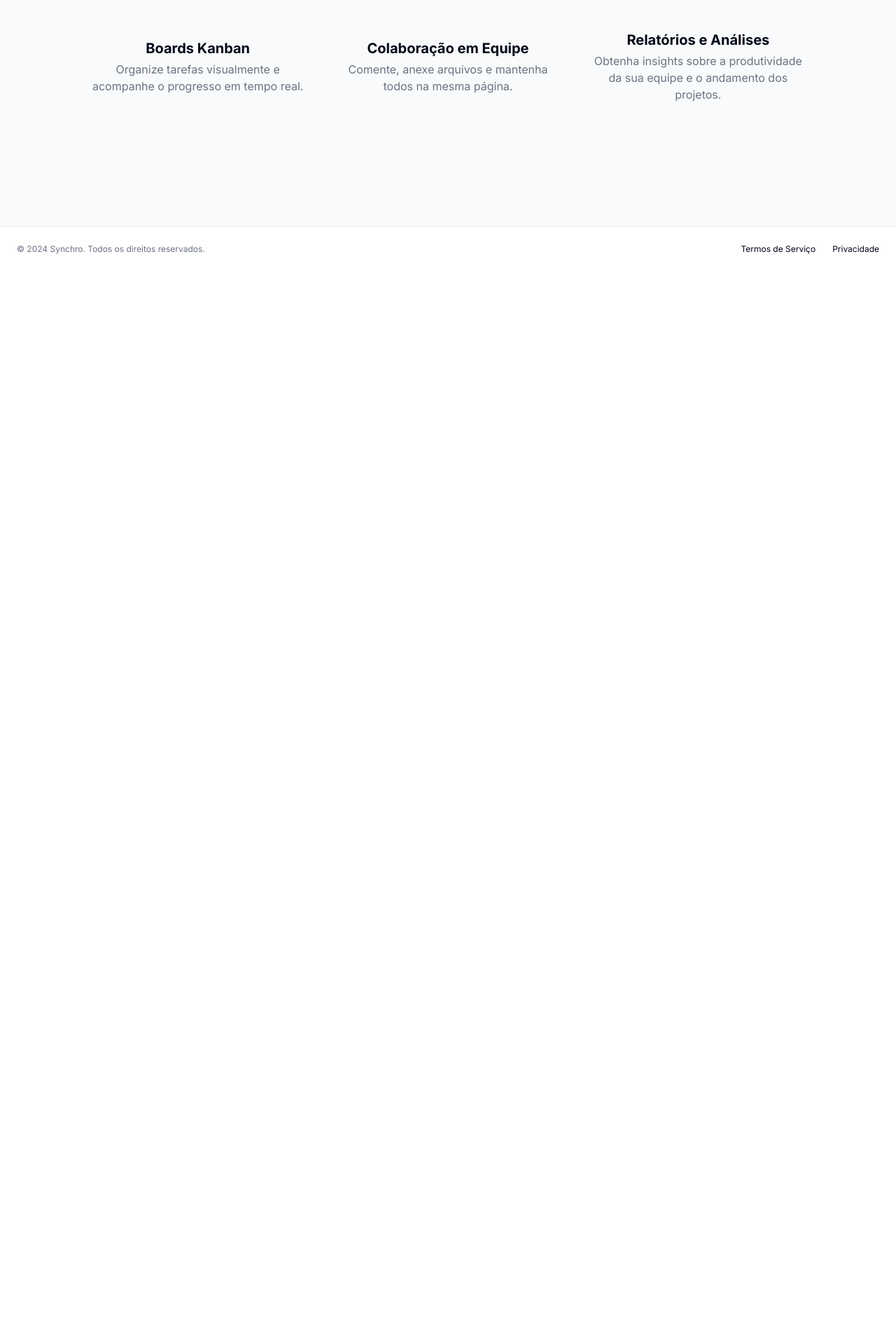
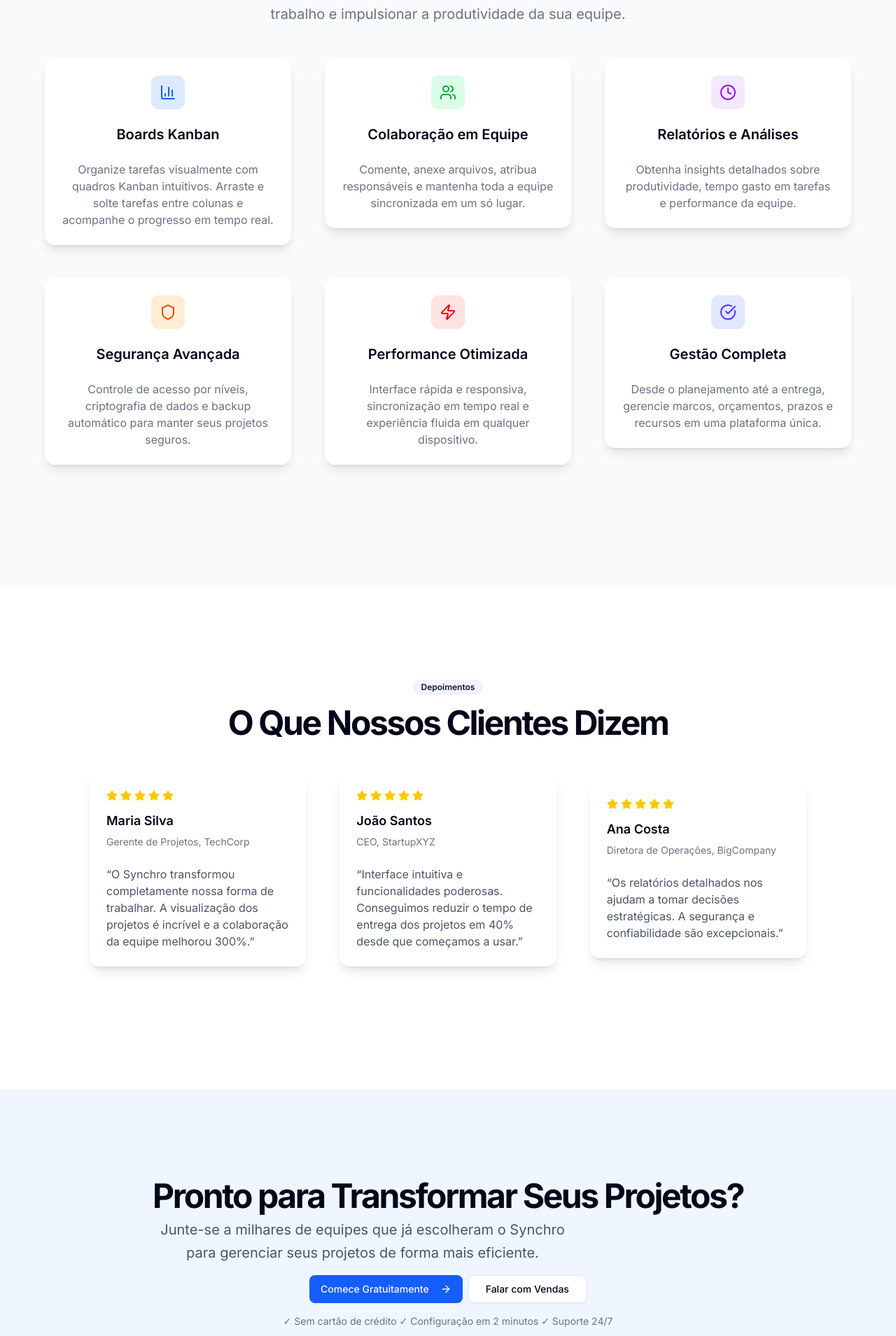
Before and after one commit to LSthemagic/project-manager-frontend, a Next.js app: page / in a window 1280 px wide. Shown: the part 1391-3300 px from the top of the page at 70% size. Before the commit the page ends 1779 px from the top, so only its background shows below. Built offline with nearby package versions, Linux system fonts and the light colour scheme; no server answers.

Commit message:
Feat: Ajuste de Landing page

```diff
--- a/app/_components/Header.tsx
+++ b/app/_components/Header.tsx
@@ -28,11 +28,11 @@ export function Header() {
         <Link className="text-sm font-medium hover:underline underline-offset-4 transition-colors" href="/about">
           Sobre
         </Link>
-        <Link className="text-sm font-medium hover:underline underline-offset-4" href="/contact">
+        <Link className="text-sm font-medium hover:underline underline-offset-4 transition-colors" href="/contact">
           Contato
         </Link>
         <Button asChild>
-          <Link href="/dashboard">
+          <Link href="/auth/login">
             Acessar Plataforma
           </Link>
         </Button>
@@ -76,7 +76,7 @@ export function Header() {
               Sobre
             </Link>
             <Link
-              className="text-sm font-medium hover:underline underline-offset-4 py-2"
+              className="text-sm font-medium hover:underline underline-offset-4 py-2 transition-colors"
               href="/contact"
               onClick={() => setIsMenuOpen(false)}
             >
--- a/app/about/page.tsx
+++ b/app/about/page.tsx
@@ -132,7 +132,7 @@ export default function AboutPage() {
                     <span className="text-2xl font-bold text-white">RS</span>
                   </div>
                   <CardTitle className="text-xl">Railan Santana</CardTitle>
-                  <p className="text-sm text-gray-500 dark:text-gray-400">CTO & Co-Fundador</p>
+                  <p className="text-sm text-gray-500 dark:text-gray-400">CEO & Co-Fundador</p>
                 </CardHeader>
                 <CardContent>
                   <p className="text-gray-600 dark:text-gray-300 text-sm">
@@ -148,7 +148,7 @@ export default function AboutPage() {
                     <span className="text-2xl font-bold text-white">NP</span>
                   </div>
                   <CardTitle className="text-xl">Nadson Pereira</CardTitle>
-                  <p className="text-sm text-gray-500 dark:text-gray-400">CPO & Co-Fundador</p>
+                  <p className="text-sm text-gray-500 dark:text-gray-400">CEO & Co-Fundador</p>
                 </CardHeader>
                 <CardContent>
                   <p className="text-gray-600 dark:text-gray-300 text-sm">
--- a/app/contact/page.tsx
+++ b/app/contact/page.tsx
@@ -10,8 +10,10 @@ import { Form, FormControl, FormField, FormItem, FormLabel, FormMessage } from '
 import { Input } from '@/components/ui/input';
 import { Textarea } from '@/components/ui/textarea';
 import { Card, CardContent, CardHeader, CardTitle } from '@/components/ui/card';
+import { Badge } from '@/components/ui/badge';
 import { Header } from '../_components/Header';
 import { Footer } from '../_components/Footer';
+import { Mail, Phone, MapPin, Clock, Send, CheckCircle } from 'lucide-react';
 
 const contactFormSchema = z.object({
   nome: z.string().min(2, { message: 'O nome é obrigatório.' }),
@@ -39,7 +41,7 @@ export default function ContactPage() {
       await api.post('/contact', values);
       setSuccess('Sua mensagem foi enviada com sucesso! Entraremos em contato em breve.');
       form.reset();
-    } catch (err) {
+    } catch {
       setError('Ocorreu um erro ao enviar a mensagem. Tente novamente mais tarde.');
     }
   }
--- a/app/page.tsx
+++ b/app/page.tsx
@@ -1,7 +1,10 @@
 import Link from 'next/link';
 import { Button } from '@/components/ui/button';
+import { Card, CardContent, CardHeader, CardTitle } from '@/components/ui/card';
+import { Badge } from '@/components/ui/badge';
 import { Header } from './_components/Header';
 import { Footer } from './_components/Footer';
+import { CheckCircle, Users, BarChart3, Clock, Shield, Zap, ArrowRight, Star } from 'lucide-react';
 import api from '@/lib/api';
 
 async function getPublicStats() {
@@ -77,29 +80,192 @@ export default async function LandingPage() {
           <div className="container px-4 md:px-6">
             <div className="flex flex-col items-center justify-center space-y-4 text-center">
               <div className="space-y-2">
-                <h2 className="text-3xl font-bold tracking-tighter sm:text-5xl">O Que Fazemos</h2>
+                <Badge variant="secondary" className="mb-4">Funcionalidades</Badge>
+                <h2 className="text-3xl font-bold tracking-tighter sm:text-5xl">Tudo que Você Precisa</h2>
                 <p className="max-w-[900px] text-gray-500 md:text-xl/relaxed lg:text-base/relaxed xl:text-xl/relaxed dark:text-gray-400">
-                  Nossa plataforma é construída com funcionalidades poderosas para otimizar seu fluxo de trabalho.
+                  Nossa plataforma é construída com funcionalidades poderosas para otimizar seu fluxo de trabalho e impulsionar a produtividade da sua equipe.
                 </p>
               </div>
             </div>
-            <div className="mx-auto grid max-w-5xl items-center gap-6 py-12 lg:grid-cols-3 lg:gap-12">
-              <div className="grid gap-1 text-center">
-                <h3 className="text-xl font-bold">Boards Kanban</h3>
-                <p className="text-gray-500 dark:text-gray-400">Organize tarefas visualmente e acompanhe o progresso em tempo real.</p>
-              </div>
-              <div className="grid gap-1 text-center">
-                <h3 className="text-xl font-bold">Colaboração em Equipe</h3>
-                <p className="text-gray-500 dark:text-gray-400">Comente, anexe arquivos e mantenha todos na mesma página.</p>
-              </div>
-              <div className="grid gap-1 text-center">
-                <h3 className="text-xl font-bold">Relatórios e Análises</h3>
-                <p className="text-gray-500 dark:text-gray-400">Obtenha insights sobre a produtividade da sua equipe e o andamento dos projetos.</p>
-              </div>
+            <div className="mx-auto grid max-w-6xl items-start gap-8 py-12 lg:grid-cols-3 lg:gap-12">
+              <Card className="text-center border-0 shadow-lg">
+                <CardHeader>
+                  <div className="mx-auto mb-4 flex h-12 w-12 items-center justify-center rounded-lg bg-blue-100 dark:bg-blue-900">
+                    <BarChart3 className="h-6 w-6 text-blue-600 dark:text-blue-400" />
+                  </div>
+                  <CardTitle className="text-xl">Boards Kanban</CardTitle>
+                </CardHeader>
+                <CardContent>
+                  <p className="text-gray-500 dark:text-gray-400">
+                    Organize tarefas visualmente com quadros Kanban intuitivos. Arraste e solte tarefas entre colunas e acompanhe o progresso em tempo real.
+                  </p>
+                </CardContent>
+              </Card>
+
+              <Card className="text-center border-0 shadow-lg">
+                <CardHeader>
+                  <div className="mx-auto mb-4 flex h-12 w-12 items-center justify-center rounded-lg bg-green-100 dark:bg-green-900">
+                    <Users className="h-6 w-6 text-green-600 dark:text-green-400" />
+                  </div>
+                  <CardTitle className="text-xl">Colaboração em Equipe</CardTitle>
+                </CardHeader>
+                <CardContent>
+                  <p className="text-gray-500 dark:text-gray-400">
+                    Comente, anexe arquivos, atribua responsáveis e mantenha toda a equipe sincronizada em um só lugar.
+                  </p>
+                </CardContent>
+              </Card>
+
+              <Card className="text-center border-0 shadow-lg">
+                <CardHeader>
+                  <div className="mx-auto mb-4 flex h-12 w-12 items-center justify-center rounded-lg bg-purple-100 dark:bg-purple-900">
+                    <Clock className="h-6 w-6 text-purple-600 dark:text-purple-400" />
+                  </div>
+                  <CardTitle className="text-xl">Relatórios e Análises</CardTitle>
+                </CardHeader>
+                <CardContent>
+                  <p className="text-gray-500 dark:text-gray-400">
+                    Obtenha insights detalhados sobre produtividade, tempo gasto em tarefas e performance da equipe.
+                  </p>
+                </CardContent>
+              </Card>
+
+              <Card className="text-center border-0 shadow-lg">
+                <CardHeader>
+                  <div className="mx-auto mb-4 flex h-12 w-12 items-center justify-center rounded-lg bg-orange-100 dark:bg-orange-900">
+                    <Shield className="h-6 w-6 text-orange-600 dark:text-orange-400" />
+                  </div>
+                  <CardTitle className="text-xl">Segurança Avançada</CardTitle>
+                </CardHeader>
+                <CardContent>
+                  <p className="text-gray-500 dark:text-gray-400">
+                    Controle de acesso por níveis, criptografia de dados e backup automático para manter seus projetos seguros.
+                  </p>
+                </CardContent>
+              </Card>
+
+              <Card className="text-center border-0 shadow-lg">
+                <CardHeader>
+                  <div className="mx-auto mb-4 flex h-12 w-12 items-center justify-center rounded-lg bg-red-100 dark:bg-red-900">
+                    <Zap className="h-6 w-6 text-red-600 dark:text-red-400" />
+                  </div>
+                  <CardTitle className="text-xl">Performance Otimizada</CardTitle>
+                </CardHeader>
+                <CardContent>
+                  <p className="text-gray-500 dark:text-gray-400">
+                    Interface rápida e responsiva, sincronização em tempo real e experiência fluida em qualquer dispositivo.
+                  </p>
+                </CardContent>
+              </Card>
+
+              <Card className="text-center border-0 shadow-lg">
+                <CardHeader>
+                  <div className="mx-auto mb-4 flex h-12 w-12 items-center justify-center rounded-lg bg-indigo-100 dark:bg-indigo-900">
+                    <CheckCircle className="h-6 w-6 text-indigo-600 dark:text-indigo-400" />
+                  </div>
+                  <CardTitle className="text-xl">Gestão Completa</CardTitle>
+                </CardHeader>
+                <CardContent>
+                  <p className="text-gray-500 dark:text-gray-400">
+                    Desde o planejamento até a entrega, gerencie marcos, orçamentos, prazos e recursos em uma plataforma única.
+                  </p>
+                </CardContent>
+              </Card>
             </div>
           </div>
         </section>
 
+        <section id="testimonials" className="w-full py-12 md:py-24 lg:py-32 flex justify-center">
+          <div className="container px-4 md:px-6">
+            <div className="flex flex-col items-center justify-center space-y-4 text-center">
+              <div className="space-y-2">
+                <Badge variant="secondary" className="mb-4">Depoimentos</Badge>
+                <h2 className="text-3xl font-bold tracking-tighter sm:text-5xl">O Que Nossos Clientes Dizem</h2>
+              </div>
+            </div>
+            <div className="mx-auto grid max-w-5xl items-center gap-8 py-12 lg:grid-cols-3 lg:gap-12">
+              <Card className="border-0 shadow-lg">
+                <CardHeader>
+                  <div className="flex items-center space-x-1 mb-2">
+                    {[...Array(5)].map((_, i) => (
+                      <Star key={i} className="h-4 w-4 fill-yellow-400 text-yellow-400" />
+                    ))}
+                  </div>
+                  <CardTitle className="text-lg">Maria Silva</CardTitle>
+                  <p className="text-sm text-gray-500">Gerente de Projetos, TechCorp</p>
+                </CardHeader>
+                <CardContent>
+                  <p className="text-gray-600 dark:text-gray-300">
+                    &ldquo;O Synchro transformou completamente nossa forma de trabalhar. A visualização dos projetos é incrível e a colaboração da equipe melhorou 300%.&rdquo;
+                  </p>
+                </CardContent>
+              </Card>
+
+              <Card className="border-0 shadow-lg">
+                <CardHeader>
+                  <div className="flex items-center space-x-1 mb-2">
+                    {[...Array(5)].map((_, i) => (
+                      <Star key={i} className="h-4 w-4 fill-yellow-400 text-yellow-400" />
+                    ))}
+                  </div>
+                  <CardTitle className="text-lg">João Santos</CardTitle>
+                  <p className="text-sm text-gray-500">CEO, StartupXYZ</p>
+                </CardHeader>
+                <CardContent>
+                  <p className="text-gray-600 dark:text-gray-300">
+                    &ldquo;Interface intuitiva e funcionalidades poderosas. Conseguimos reduzir o tempo de entrega dos projetos em 40% desde que começamos a usar.&rdquo;
+                  </p>
+                </CardContent>
+              </Card>
+
+              <Card className="border-0 shadow-lg">
+                <CardHeader>
+                  <div className="flex items-center space-x-1 mb-2">
+                    {[...Array(5)].map((_, i) => (
+                      <Star key={i} className="h-4 w-4 fill-yellow-400 text-yellow-400" />
+                    ))}
+                  </div>
+                  <CardTitle className="text-lg">Ana Costa</CardTitle>
+                  <p className="text-sm text-gray-500">Diretora de Operações, BigCompany</p>
+                </CardHeader>
+                <CardContent>
+                  <p className="text-gray-600 dark:text-gray-300">
+                    &ldquo;Os relatórios detalhados nos ajudam a tomar decisões estratégicas. A segurança e confiabilidade são excepcionais.&rdquo;
+                  </p>
+                </CardContent>
+              </Card>
+            </div>
+          </div>
+        </section>
+
+        <section id="cta" className="w-full py-12 md:py-24 lg:py-32 bg-blue-50 dark:bg-blue-950 flex justify-center">
+          <div className="container px-4 md:px-6">
+            <div className="flex flex-col items-center justify-center space-y-4 text-center">
+              <div className="space-y-2">
+                <h2 className="text-3xl font-bold tracking-tighter sm:text-5xl">
+                  Pronto para Transformar Seus Projetos?
+                </h2>
+                <p className="max-w-[600px] text-gray-600 md:text-xl/relaxed lg:text-base/relaxed xl:text-xl/relaxed dark:text-gray-300">
+                  Junte-se a milhares de equipes que já escolheram o Synchro para gerenciar seus projetos de forma mais eficiente.
+                </p>
+              </div>
+              <div className="flex flex-col gap-2 min-[400px]:flex-row">
+                <Button size="lg" asChild className="bg-blue-600 hover:bg-blue-700">
+                  <Link href="/auth/register">
+                    Comece Gratuitamente
+                    <ArrowRight className="ml-2 h-4 w-4" />
+                  </Link>
+                </Button>
+                <Button size="lg" variant="outline" asChild>
+                  <Link href="/contact">Falar com Vendas</Link>
+                </Button>
+              </div>
+              <p className="text-sm text-gray-500 dark:text-gray-400">
+                ✓ Sem cartão de crédito ✓ Configuração em 2 minutos ✓ Suporte 24/7
+              </p>
+            </div>
+          </div>
+        </section>
 
       </main>
       <Footer />
```
